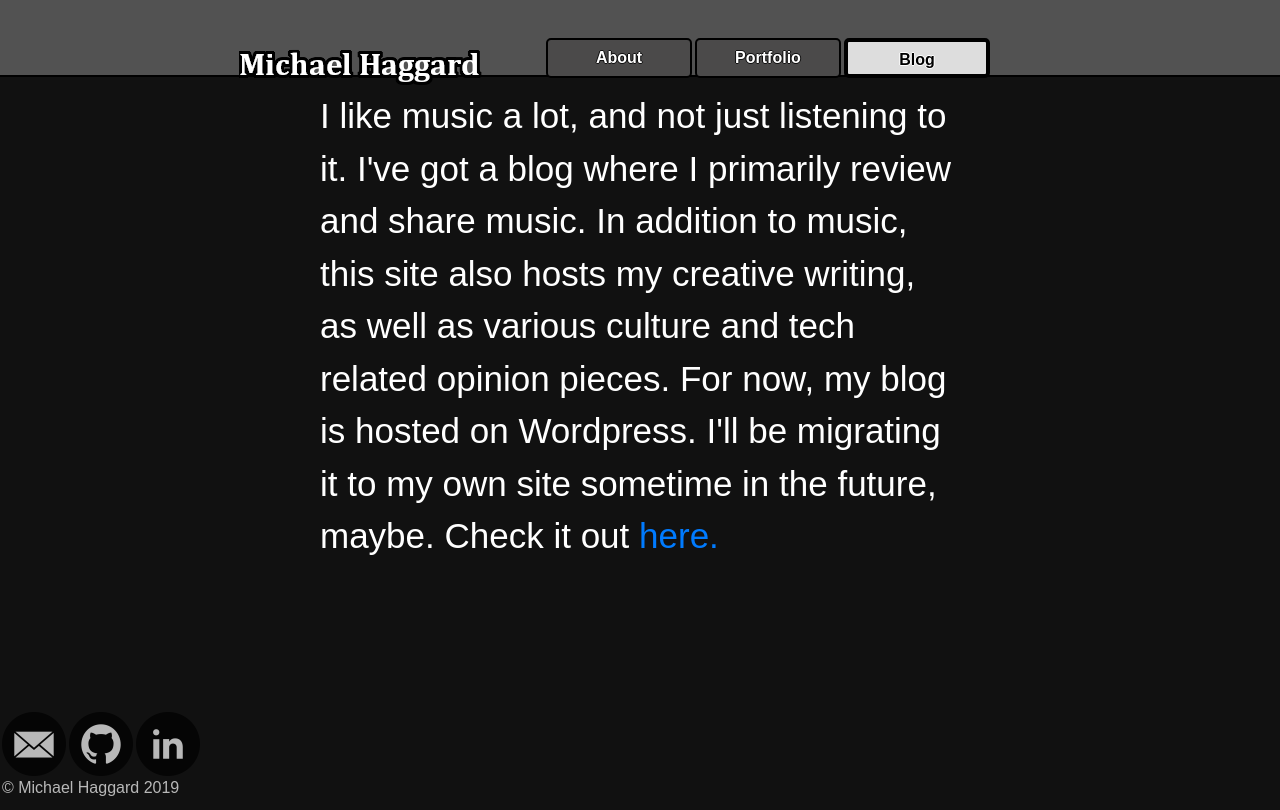
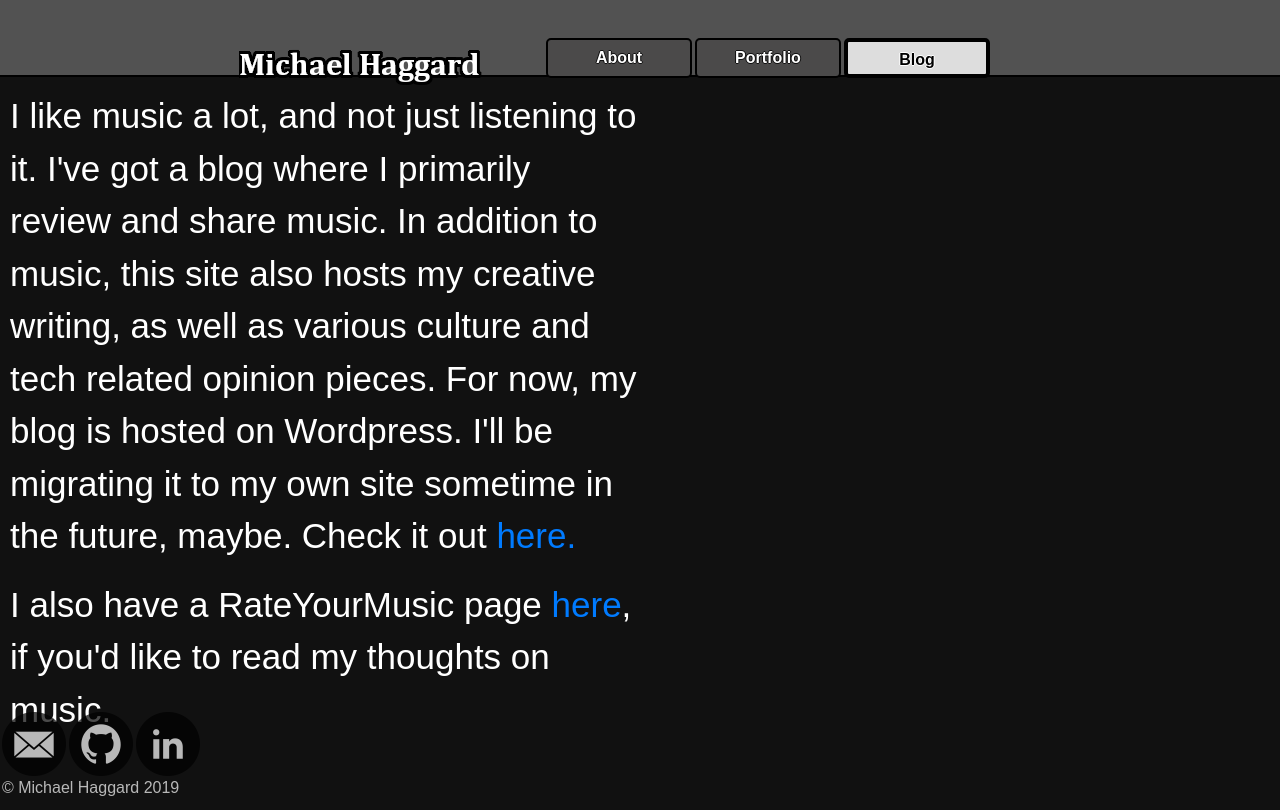
Before and after one commit to MichaelH94/Portfolio, a React (Create React App) app in the folder client/: page / in a window 1280 px wide. Both pictures are taken after a click on the button "Blog". Built offline with nearby package versions, Linux system fonts and the light colour scheme.

Commit message:
updated some stuff

```diff
--- a/client/src/components/about/index.js
+++ b/client/src/components/about/index.js
@@ -21,7 +21,7 @@ class About extends Component {
 
             <div className="About-words">
             <p>
-            I'm a 24 year old independent programmer based out of Kansas.
+            I'm a 25 year old independent programmer based out of Eastern Kansas.
             I have countless hours of independent study, an Associate's in Computer Science
             from Northern Oklahoma College,
             and have been through a rigorous Full Stack Web Development Bootcamp at the University of Kansas.
--- a/client/src/components/blog/blog.css
+++ b/client/src/components/blog/blog.css
@@ -2,8 +2,9 @@
     width: 80vh;
     height: 90vh;
     margin: auto;
+    padding-left: 10px;
     color: white;
-    display: flex;
+    display: inline-block;
     font-size: 35px;
 }
 
--- a/client/src/components/blog/index.js
+++ b/client/src/components/blog/index.js
@@ -8,6 +8,7 @@ class Blog extends Component {
         <p>I like music a lot, and not just listening to it. I've got a blog where I primarily review and share music. In addition to music, this site also hosts my creative writing, as well as
         various culture and tech related opinion pieces. For now, my blog is hosted on Wordpress. I'll be migrating it to my own site sometime in the future, maybe. Check it out <a href="http://teamzxcv.com">here.</a></p>
 
+        I also have a RateYourMusic page <a href="https://rateyourmusic.com/~zxcv1337x">here</a>, if you'd like to read my thoughts on music.
         </div>
     }
 }
--- a/client/src/components/portfolio/projecthome.js
+++ b/client/src/components/portfolio/projecthome.js
@@ -21,7 +21,8 @@ class ProjectHome extends Component {
             </ul>
 
             <h5>While not formal education, I have plenty of hours of independent study.
-            I've currently completed over <div class="courseNum">20</div> hours of independent study in <div class="courses"> JavaScript and Android development</div>.</h5>
+            I've currently completed over <div class="courseNum">20</div> hours of independent study in <div class="courses"> JavaScript and Android development</div> on
+            <a href="https://www.udemy.com/user/michael-haggard-5/">Udemy</a>.</h5>
 
             <h1>Skills - Technologies</h1>
             <h5>I specialize in the MERN stack and general JavaScript work.</h5>
@@ -54,6 +55,7 @@ class ProjectHome extends Component {
                 <li>Cellular Networks</li>
                 <li>Wordpress</li>
                 <li>Social media</li>
+                <li>Game design</li>
             </ul>
             <h1>Skills - Other</h1>
             <h5>Skills, subjects and concepts that aren't particularly relevant to my career:</h5>
```
Also changed, not shown: client/src/components/about/img2.jpg, client/src/components/about/img3.jpg.
